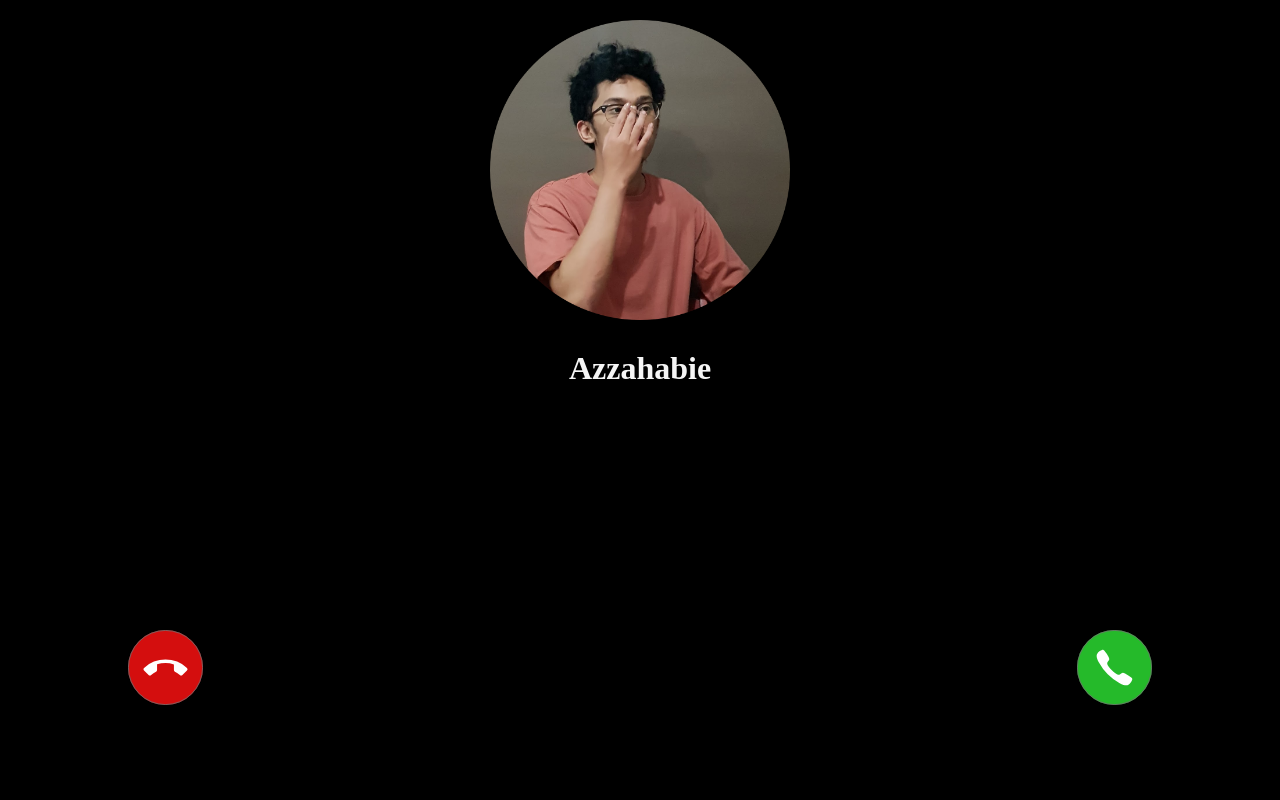
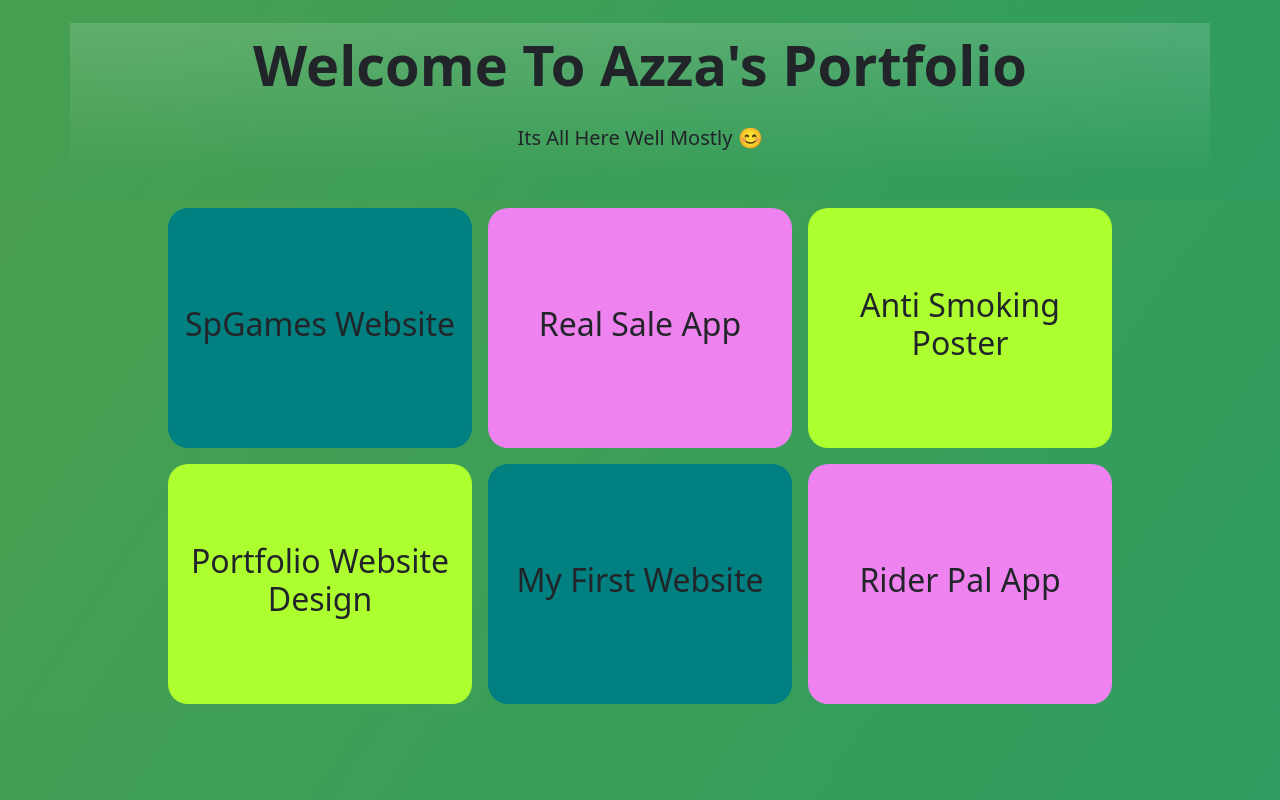
Before and after one commit to Azzahabie/Azzahabie.github.io, a plain HTML site: page index.html in a window 1280 px wide. Drawn offline with nearby package versions, Linux system fonts and the light colour scheme.

Commit message:
class="hi"

```diff
--- a/index.css
+++ b/index.css
@@ -1,47 +1,49 @@
-body{
-    text-decoration: none;
-    color: whitesmoke;
-    margin: 0;
-    padding:0;
+.hi {
+    background: linear-gradient(304deg, #0b9975, #57a146, #4d4ad2);
+    background-size: 600% 600%;
+    -webkit-animation: HI 23s ease infinite;
+    -moz-animation: HI 23s ease infinite;
+    animation: HI 23s ease infinite;
+    min-height: 25vh;
 
 }
-h1{
-    padding: 0;
-    margin: 0;
+
+@-webkit-keyframes HI {
+    0%{background-position:0% 15%}
+    50%{background-position:100% 86%}
+    100%{background-position:0% 15%}
 }
-main{
-    background-color: black;
-    height: 100vh
+@-moz-keyframes HI {
+    0%{background-position:0% 15%}
+    50%{background-position:100% 86%}
+    100%{background-position:0% 15%}
+}
+@keyframes HI {
+    0%{background-position:0% 15%}
+    50%{background-position:100% 86%}
+    100%{background-position:0% 15%}
+}
+.h{
+    height: 30vh;
+    display: flex;
+    justify-content: center;
+    align-items: center;
+    text-align: center;
+    flex-direction: column;
+    border-radius: 20px;
+
+}
+.app{
+    background-color: violet;
+}
+.website{
+    background-color: teal;
+}
+.design{
+    background-color: greenyellow;
 }
 
-#meSection{
-    display: flex;
-    justify-content: center;
-    padding: 20px 10px 10px 10px;
-    height: 40%;
-
-}
-#me{
-    width: 300px;
-    height: 300px;
-}
-
-#myNameSection{
-    min-height: 35%;
-    text-align: center;
-
-}
-#answerSection{
-    display:flex;
-    margin: 0 auto;
-    width: 80%;
-    justify-content: space-between;
-}
-
-#hangUp{
+#lol{
 
 
 }
-#pickUp{
-
-}
--- a/index.html
+++ b/index.html
@@ -1,48 +1,56 @@
 <!DOCTYPE html>
 <html lang="en">
+
 <head>
     <meta charset="UTF-8">
     <meta http-equiv="X-UA-Compatible" content="IE=edge">
     <meta name="viewport" content="width=device-width, initial-scale=1.0">
-    <title>Azzahabie Webby</title>
-    <link rel="stylesheet" href="index.css">
-    <script src="index.js"></script>
+    <title>Azzahabie</title>
+    <link href="./index.css" rel="stylesheet">
+    <link href="https://cdn.jsdelivr.net/npm/bootstrap@5.0.1/dist/css/bootstrap.min.css" rel="stylesheet"
+        integrity="sha384-+0n0xVW2eSR5OomGNYDnhzAbDsOXxcvSN1TPprVMTNDbiYZCxYbOOl7+AMvyTG2x" crossorigin="anonymous">
+    <script src="https://cdn.jsdelivr.net/npm/bootstrap@5.0.1/dist/js/bootstrap.bundle.min.js"
+        integrity="sha384-gtEjrD/SeCtmISkJkNUaaKMoLD0//ElJ19smozuHV6z3Iehds+3Ulb9Bn9Plx0x4"
+        crossorigin="anonymous"></script>
+
 </head>
 
-<body>
-    <main>
-        <div id="meSection">
-            <img src="me.png" id="me">
+<body class="hi" >
+    <div class="jumbotron jumbotron-fluid  d-flex align-items-center hi" >
+        <div class="container text-center bg-gradient">
+          <h1 class="display-4 p-2 fw-bold">Welcome To Azza's Portfolio</h1>
+          <p class="lead p-2 fw-normal ">Its All Here Well Mostly 😊 </p>
         </div>
-        <div id="myNameSection">
-            <h1>Azzahabie</h1>
-        </div>
-        <div id="wrapper">
-            <div id="answerSection">
-                <div id="hangUp">
-                    <svg  width="75" height="75" viewBox="0 0 91 91">
-                        <g id="Ellipse_2" data-name="Ellipse 2" fill="#d40e0e" stroke="#707070" stroke-width="1">
-                          <circle cx="45.5" cy="45.5" r="45.5" stroke="none"/>
-                          <circle cx="45.5" cy="45.5" r="45" fill="none"/>
-                        </g>
-                        <path id="Icon_material-call-end" data-name="Icon material-call-end" d="M26.687,14.948a33.161,33.161,0,0,0-10.23,1.6v6.894a2.241,2.241,0,0,1-1.245,2A25.6,25.6,0,0,0,9.3,29.559a2.184,2.184,0,0,1-1.557.623,2.217,2.217,0,0,1-1.579-.645L.645,24.022A2.127,2.127,0,0,1,0,22.465a2.217,2.217,0,0,1,.645-1.579,37.844,37.844,0,0,1,52.085,0,2.255,2.255,0,0,1,0,3.158l-5.515,5.515a2.217,2.217,0,0,1-1.579.645,2.282,2.282,0,0,1-1.557-.623,25.065,25.065,0,0,0-5.938-4.114,2.216,2.216,0,0,1-1.245-2V16.571A32.282,32.282,0,0,0,26.687,14.948Z" transform="translate(18.813 25.148)" fill="#fff"/>
-                      </svg>
+      </div>
 
+      <main class="hi">
+          <div class="container w-75  ">
+              <div class="row">
+                <div class="col h website m-2 ">
+                        <h2>SpGames Website</h2>
                 </div>
-                    <div id="pickUp">
-                        <svg xmlns="http://www.w3.org/2000/svg" width="75" height="75" viewBox="0 0 91 91">
-                            <g id="Ellipse_3" data-name="Ellipse 3" fill="#25ba2a" stroke="#707070" stroke-width="1">
-                              <circle cx="45.5" cy="45.5" r="45.5" stroke="none"/>
-                              <circle cx="45.5" cy="45.5" r="45" fill="none"/>
-                            </g>
-                            <path id="Icon_ionic-ios-call" data-name="Icon ionic-ios-call" d="M46.477,38.354a36.315,36.315,0,0,0-7.586-5.076c-2.274-1.092-3.106-1.069-4.716.09-1.339.968-2.206,1.868-3.748,1.531s-4.581-2.634-7.53-5.571-5.245-5.988-5.571-7.53.574-2.409,1.531-3.748c1.159-1.609,1.193-2.442.09-4.716A35.6,35.6,0,0,0,13.87,5.748c-1.655-1.655-2.026-1.294-2.938-.968a16.716,16.716,0,0,0-2.69,1.429,8.115,8.115,0,0,0-3.23,3.41C4.371,11,3.628,13.581,7.41,20.312A59.663,59.663,0,0,0,17.9,34.3h0l.011.011.011.011h0a59.9,59.9,0,0,0,13.99,10.49c6.731,3.782,9.308,3.039,10.692,2.4a7.976,7.976,0,0,0,3.41-3.23,16.716,16.716,0,0,0,1.429-2.69C47.771,40.38,48.142,40.009,46.477,38.354Z" transform="translate(19.392 19.382)" fill="#fff"/>
-                          </svg>
-                    </div>
-            </div>
+                <div class="col h app m-2">
+                        <h2>Real Sale App</h2>
+                </div>
+                <div class="col h design m-2">
+                        <h2>Anti Smoking Poster</h2>
+                </div>
+              </div>
+          </div>
+          <div class="container w-75 ">
+              <div class="row">
+                <div class="col h design m-2">
+                    <span ><h2 id="lol">Portfolio Website Design</h2></span>
+                </div>
+                <div class="col h website m-2">
+                        <h2>My First Website</h2>
+                </div>
+                <div class="col h app m-2">
+                        <h2>Rider Pal App</h2>
+                </div>
+              </div>
+          </div>
+      </main>
+</body>
 
-        </div>
-
-    </main>
-
-</body>
 </html>
```
Also changed, not shown: me.png (deleted).
